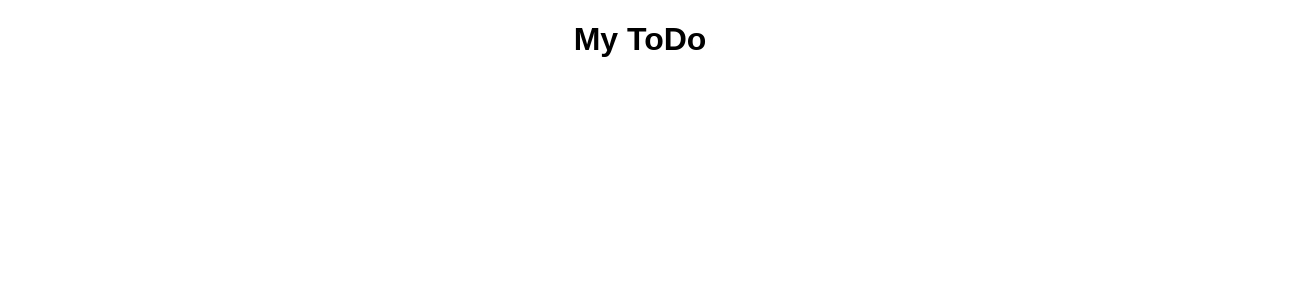
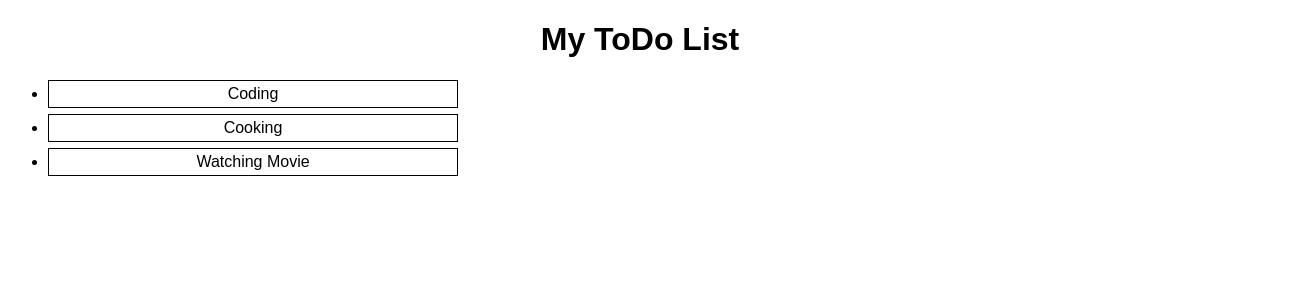
Before and after one commit to meha-patel/todo, a React (Create React App) app: page / in a window 1280 px wide. Shown: the top 300 px of the page, 1312 px wide, since content can reach past the window. Built offline with nearby package versions, Linux system fonts and the light colour scheme.

Commit message:
List rendering

```diff
--- a/src/App.js
+++ b/src/App.js
@@ -1,14 +1,18 @@
 import "./styles.css";
 import { useEffect, useState } from "react";
+import TodoList from "./components/todoList";
+
 export default function App() {
+  const data = [
+    { text: "Coding", priority: "High" },
+    { text: "Cooking", priority: "Medium" },
+    { text: "Watching Movie", priority: "Low" },
+  ];
+
   return (
     <div className="App">
-      <h1>My ToDo</h1>
-      <ul>
-        {/* {number.map((num, id) => (
-          <li key={id}>{num}</li>
-        ))} */}
-      </ul>
+      <h1>My ToDo List</h1>
+      <TodoList props={data}></TodoList>
     </div>
   );
 }
--- /dev/null
+++ b/src/components/todoList.jsx
@@ -0,0 +1,35 @@
+import React from "react";
+
+const TodoList = (data) => {
+    console.log("data:", data);
+  return (
+    <div>
+      <ul style={{ margin: "auto", width: "100%" }}>
+        {data.props.map((todo, id) => (
+          // let color;
+          // if (todo.priority === "High") {
+          //   color = "red";
+          // } else if (todo.priority === "Medium") {
+          //   color = "yellow";
+          // } else {
+          //   color = "green";
+          // }
+          <li
+            style={{
+              border: "1px solid black",
+              padding: "4px",
+              width: "400px",
+              marginBottom: "6px",
+            }}
+            className={"background-red"}
+            key={id}
+          >
+            {todo.text}
+          </li>
+        ))}
+      </ul>
+    </div>
+  );
+};
+
+export default TodoList;
```
Also changed, not shown: src/components/todo.jsx (added).
